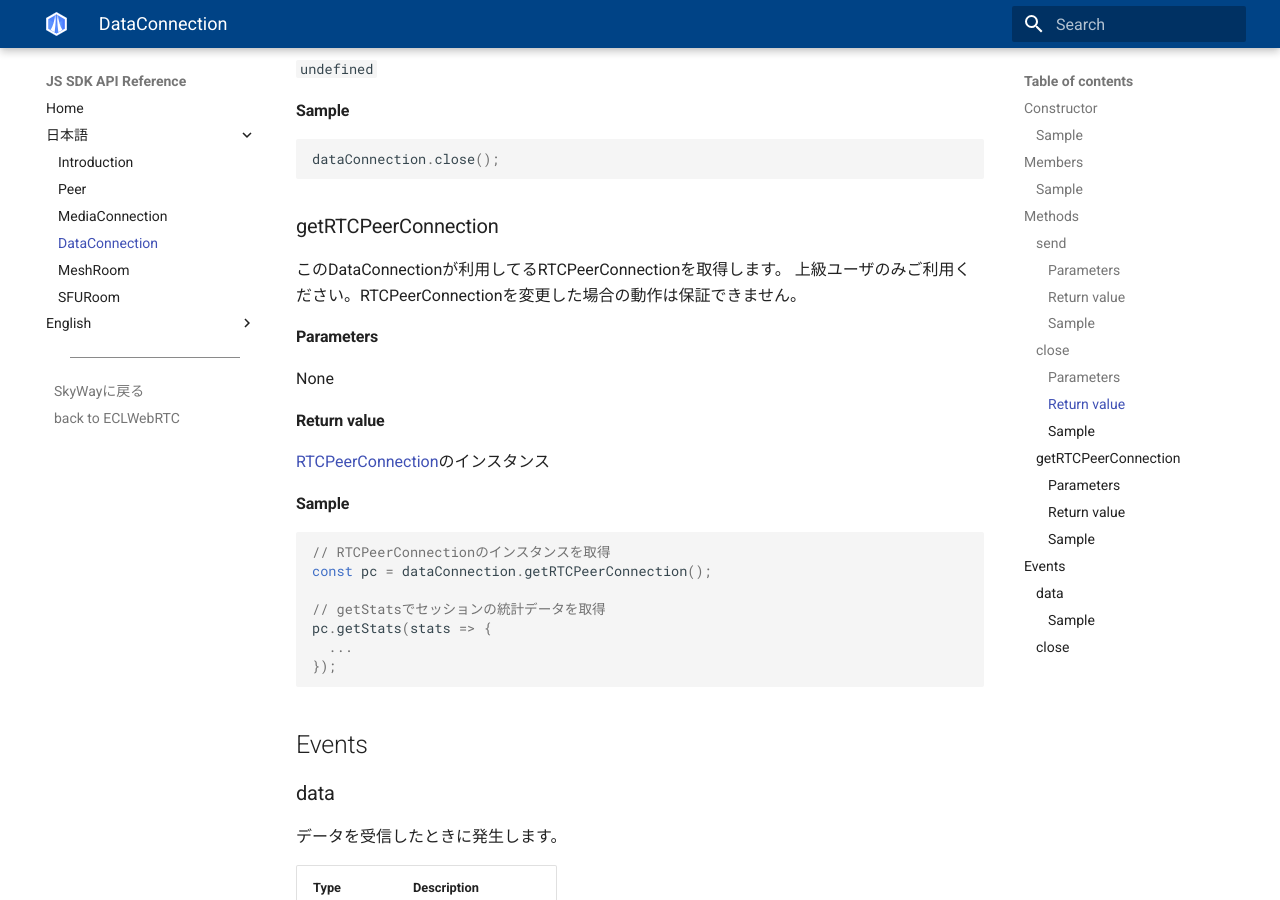
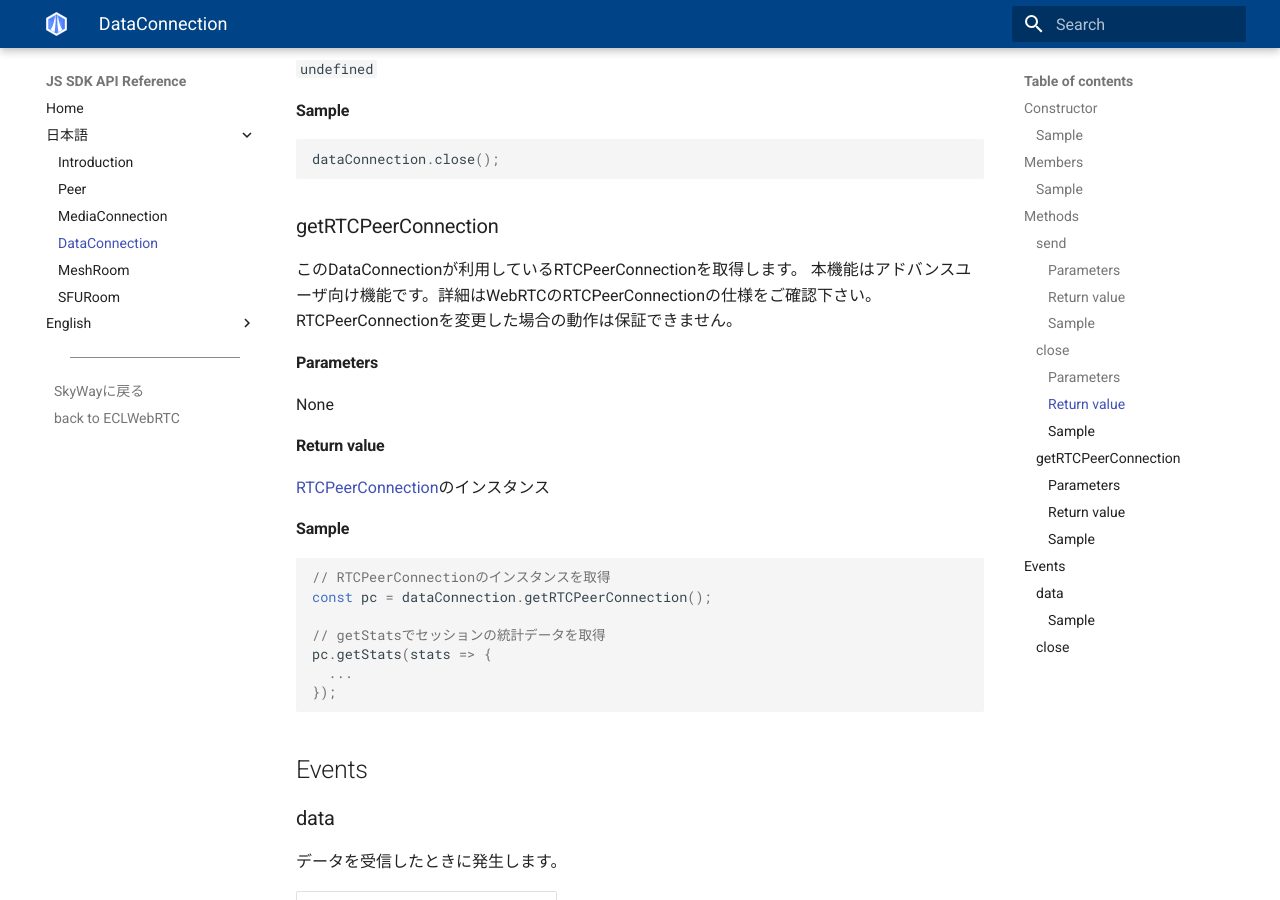
Before and after one commit to skyway/skyway-js-sdk-doc, an MkDocs documentation site: the page built from docs/ja/dataconnection.md, in a window 1280 px wide and 900 px high, scrolled down 1944 px. Built offline with MkDocs 1.6.1 and Material for MkDocs 9.7.7, drawn with Linux system fonts in a browser that asks for light colours; old or Windows-style settings are respelled for this version of MkDocs.

Commit message:
clarify Japanese for getRTCPeerConnection

```diff
--- a/docs/ja/dataconnection.md
+++ b/docs/ja/dataconnection.md
@@ -85,8 +85,9 @@ dataConnection.close();
 
 ### getRTCPeerConnection
 
-このDataConnectionが利用してるRTCPeerConnectionを取得します。
-上級ユーザのみご利用ください。RTCPeerConnectionを変更した場合の動作は保証できません。
+このDataConnectionが利用しているRTCPeerConnectionを取得します。
+本機能はアドバンスユーザ向け機能です。詳細はWebRTCのRTCPeerConnectionの仕様をご確認下さい。
+RTCPeerConnectionを変更した場合の動作は保証できません。
 
 #### Parameters
 
```
Also changed, not shown: docs/ja/mediaconnection.md (+3 -2 lines), docs/ja/meshroom.md (+3 -2 lines), docs/ja/sfuroom.md (+3 -2 lines).
